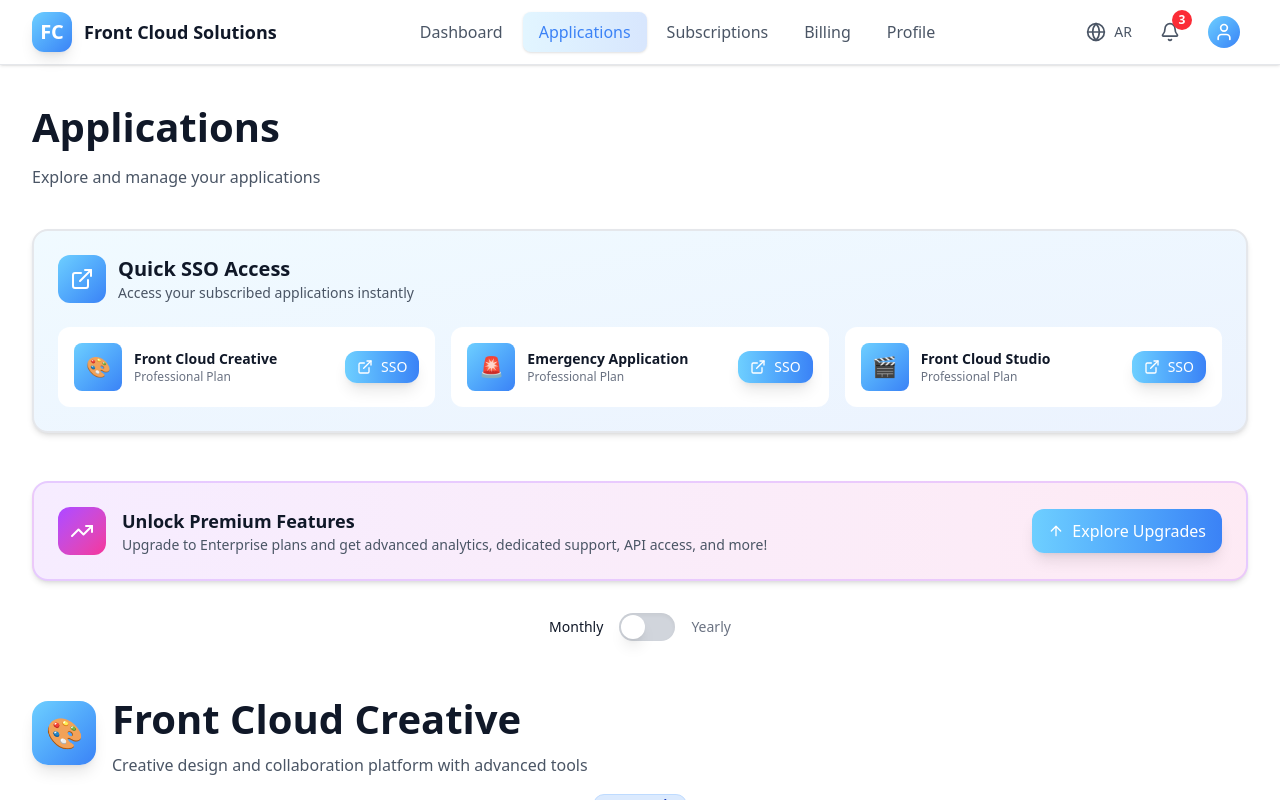
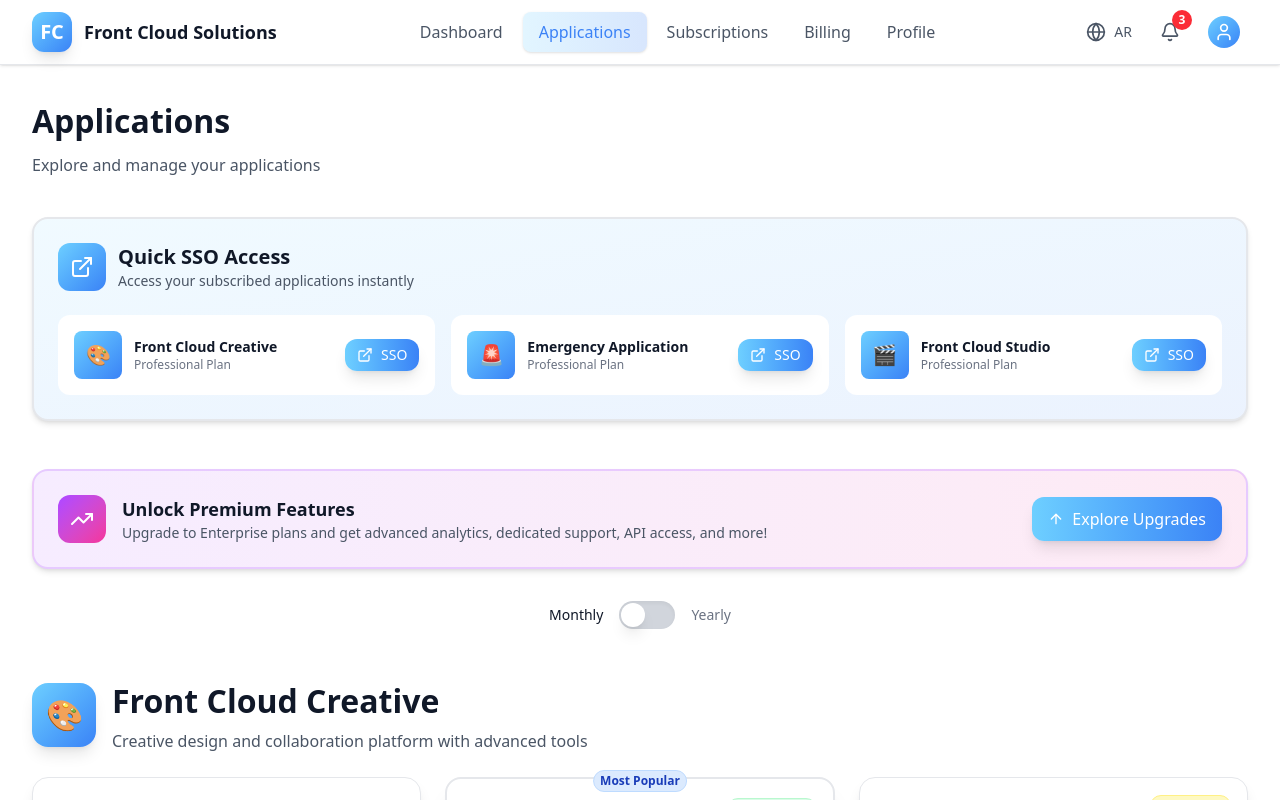
Before and after one commit to creator-cell/front-cloud-home-page, a Next.js app: page /landingpage in a window 1280 px wide. Both pictures are taken after a click on the button "View All". Shown: the top 800 px of the page. Built offline with nearby package versions, Linux system fonts and the light colour scheme.

Commit message:
fix fonts

```diff
--- a/src/components/Landing/Applications.jsx
+++ b/src/components/Landing/Applications.jsx
@@ -217,7 +217,7 @@ export function Applications() {
       {/* HEADER */}
       <div className="max-w-7xl mx-auto px-4 sm:px-6 lg:px-8 py-8">
 
-        <h1 className="text-gray-900 mb-2 text-[40px] font-bold">{t("apps.title")}</h1>
+        <h1 className="text-gray-900 mb-2 text-[32px] font-bold">{t("apps.title")}</h1>
         <p className="text-gray-600 text-base font-normal mb-10">{t("apps.subtitle")}</p>
 
         {/* QUICK SSO ACCESS */}
@@ -328,7 +328,7 @@ export function Applications() {
                   </div>
 
                   <div>
-                    <h2 className="text-gray-900 mb-1 text-[40px] font-bold">{app.name}</h2>
+                    <h2 className="text-gray-900 mb-1 text-[32px] font-bold">{app.name}</h2>
                     <p className="text-gray-600 text-bse font-normal">{app.description}</p>
                   </div>
                 </div>
--- a/src/components/Landing/Billing.jsx
+++ b/src/components/Landing/Billing.jsx
@@ -74,7 +74,7 @@ export function Billing() {
       <div className="max-w-7xl mx-auto px-4 sm:px-6 lg:px-8 py-8">
         {/* Header */}
         <div className="mb-8">
-          <h1 className="text-gray-900 mb-2 text-[40px] font-bold">{t("billing.title")}</h1>
+          <h1 className="text-gray-900 mb-2 text-[32px] font-bold">{t("billing.title")}</h1>
           <p className="text-gray-600 text-base font-normal">{t("billing.subtitle")}</p>
         </div>
 
--- a/src/components/Landing/DashboardPage.jsx
+++ b/src/components/Landing/DashboardPage.jsx
@@ -53,7 +53,7 @@ export default function Dashboard({ onNavigate }) {
       <div className="max-w-7xl mx-auto px-4 sm:px-6 lg:px-8 py-8">
         {/* Welcome Section */}
         <div className="mb-8">
-          <h1 className="text-[40px] font-bold text-gray-900 mb-2 flex items-center gap-2">
+          <h1 className="text-[32px] font-bold text-gray-900 mb-2 flex items-center gap-2">
             {t("dashboard.welcome")}, {language === "en" ? "John" : "جون"}{" "}
             <Hand className="text-yellow-400  mt-2" />
           </h1>
--- a/src/components/Landing/Profile.jsx
+++ b/src/components/Landing/Profile.jsx
@@ -61,7 +61,7 @@ export default function Profile() {
       <div className="max-w-5xl mx-auto px-4 sm:px-6 lg:px-8 py-8">
         {/* Header */}
         <div className="mb-8">
-          <h1 className="text-gray-900 mb-2 font-bold text-[40px]">{t("profile.title")}</h1>
+          <h1 className="text-gray-900 mb-2 font-bold text-[32px]">{t("profile.title")}</h1>
           <p className="text-gray-600 text-base font-normal">{t("profile.subtitle")}</p>
         </div>
 
--- a/src/components/Landing/Subscriptions.jsx
+++ b/src/components/Landing/Subscriptions.jsx
@@ -72,8 +72,12 @@ export default function Subscriptions() {
       <div className="max-w-7xl mx-auto px-4 sm:px-6 lg:px-8 py-8">
         {/* Header */}
         <div className="mb-8">
-          <h1 className="text-gray-900 mb-2 text-[40px] font-bold">{t("sub.title")}</h1>
-          <p className="text-gray-600 text-base font-normal">{t("sub.subtitle")}</p>
+          <h1 className="text-gray-900 mb-2 text-[32px] font-bold">
+            {t("sub.title")}
+          </h1>
+          <p className="text-gray-600 text-base font-normal">
+            {t("sub.subtitle")}
+          </p>
         </div>
 
         {/* Desktop Table Look (NO TABLES USED) */}
@@ -101,8 +105,12 @@ export default function Subscriptions() {
                       {sub.icon}
                     </div>
                     <div>
-                      <p className="text-gray-900 text-base font-medium">{sub.app}</p>
-                      <p className=" text-gray-500 text-base font-normal">{sub.price}</p>
+                      <p className="text-gray-900 text-base font-medium">
+                        {sub.app}
+                      </p>
+                      <p className=" text-gray-500 text-base font-normal">
+                        {sub.price}
+                      </p>
                     </div>
                   </div>
 
@@ -112,7 +120,9 @@ export default function Subscriptions() {
                   </div>
 
                   {/* Plan */}
-                  <div className="col-span-2 text-gray-900 text-base">{sub.plan}</div>
+                  <div className="col-span-2 text-gray-900 text-base">
+                    {sub.plan}
+                  </div>
 
                   {/* Renewal Date */}
                   <div className="col-span-3 flex items-center gap-2 text-gray-600 text-base font-normal">
@@ -251,7 +261,6 @@ export default function Subscriptions() {
       >
         {selectedSub && (
           <div className="w-full">
-
             {/* Subtitle */}
             <p className="text-gray-600 text-base mb-4">
               {modalType === "upgrade" &&
@@ -266,7 +275,6 @@ export default function Subscriptions() {
 
             {/* MAIN INNER CARD (this is what was missing) */}
             <div className="w-full bg-white border border-gray-200 rounded-2xl p-5 flex items-center justify-between shadow-sm">
-
               {/* Left section */}
               <div className="flex items-center gap-4">
                 <div className="w-12 h-12 rounded-full bg-blue-100 flex items-center justify-center text-xl">
@@ -277,9 +285,7 @@ export default function Subscriptions() {
                   <p className="text-gray-900 text-lg font-semibold">
                     {selectedSub.app}
                   </p>
-          <p className="text-gray-500 text-sm">
-            {selectedSub.plan}
-          </p>
+                  <p className="text-gray-500 text-sm">{selectedSub.plan}</p>
                 </div>
               </div>
 
@@ -295,7 +301,6 @@ export default function Subscriptions() {
             </p>
           </div>
         )}
-
       </Modal>
     </div>
   );
```
Lines whose indentation alone changed are shown as unchanged.
